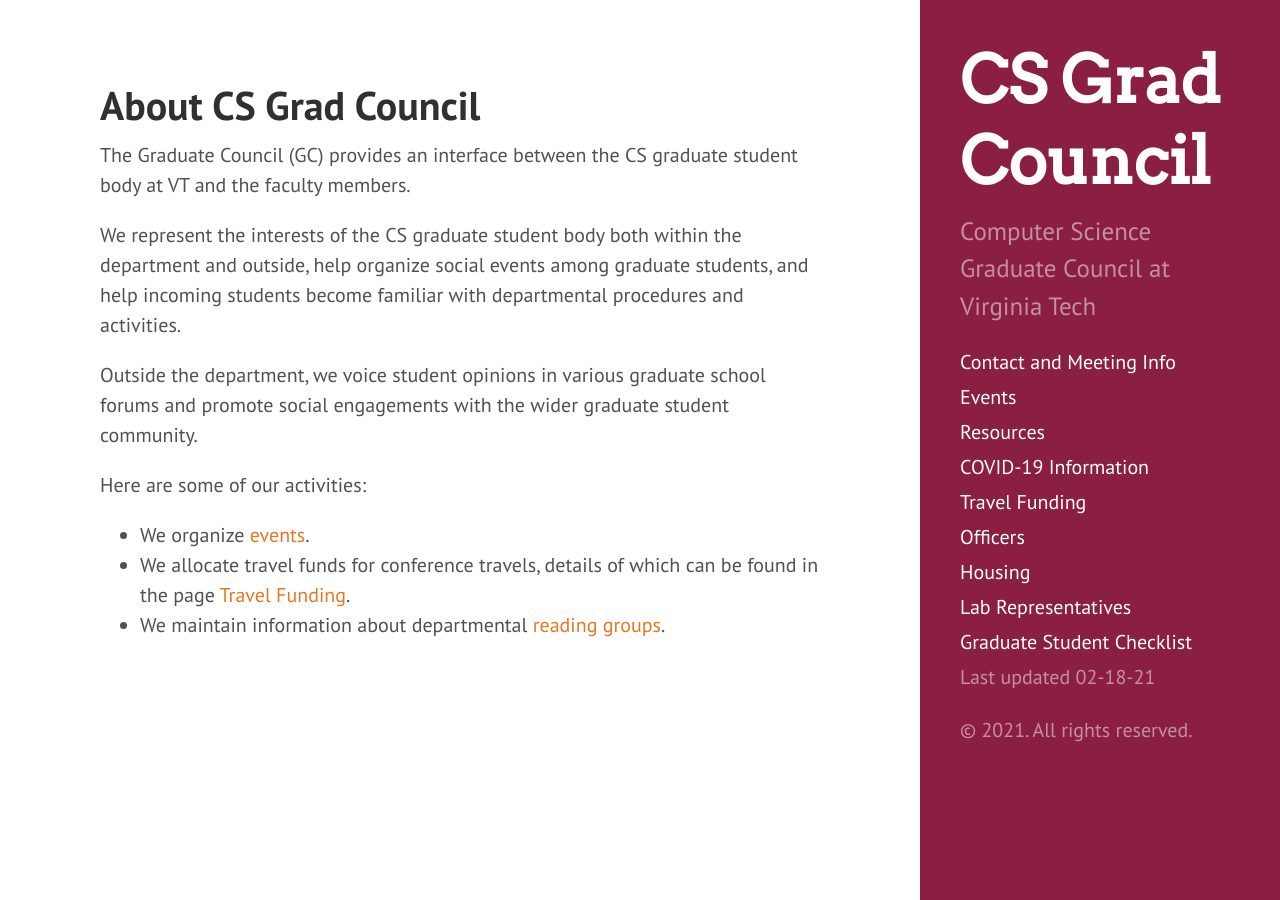
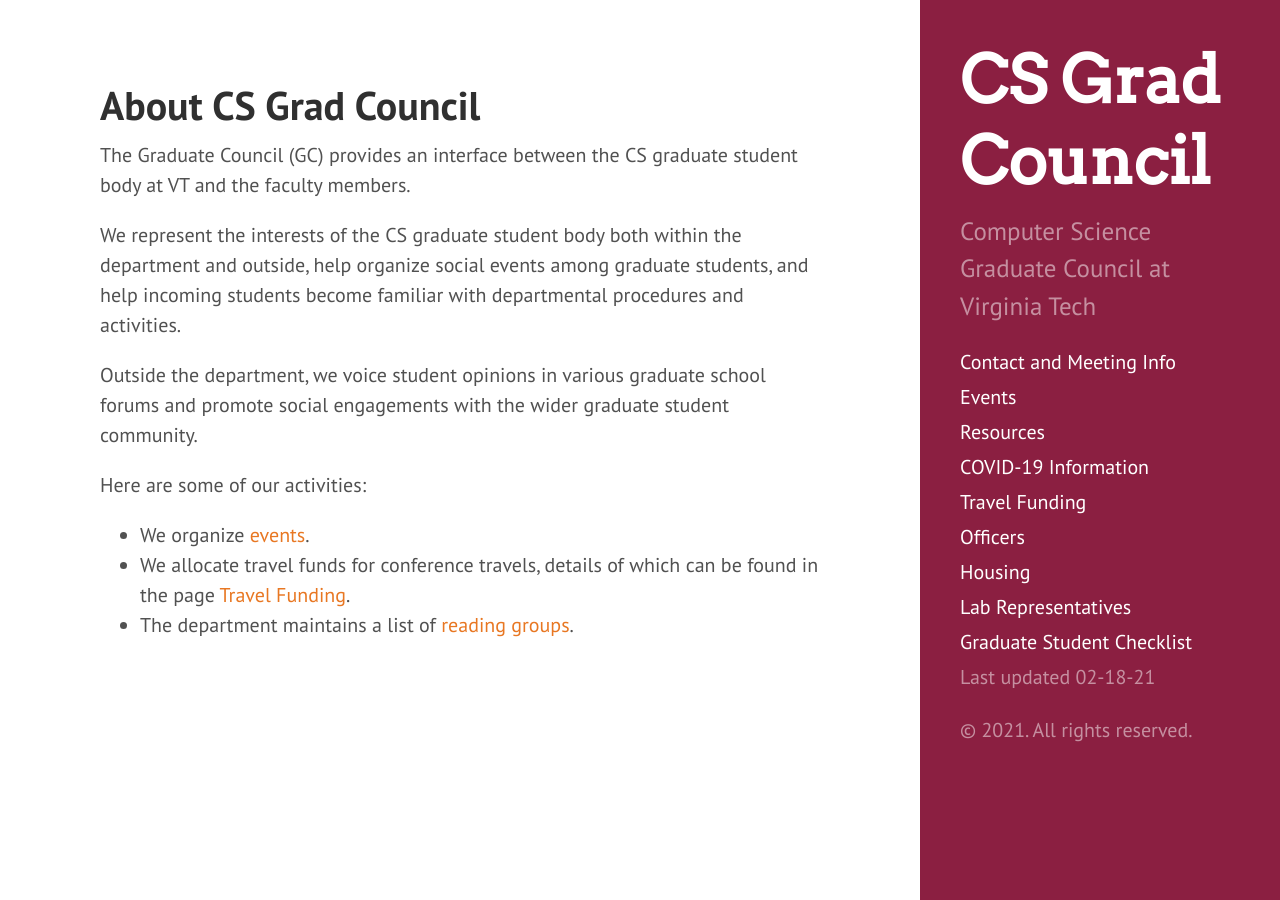
Before and after one commit to CSGraduateCouncil-VirginiaTech/csgc-website, a Jekyll site: the page built from index.md, in a window 1280 px wide. Built offline with Jekyll 4.4.1, drawn with Linux system fonts in a browser that asks for light colours.

Commit message:
Update index.md

```diff
--- a/index.md
+++ b/index.md
@@ -14,4 +14,4 @@
 Here are some of our activities:
 - We organize [events](/events/).
 - We allocate travel funds for conference travels, details of which can be found in the page [Travel Funding](/travel_funding/).
-- We maintain information about departmental [reading groups](https://cs.vt.edu/Research/ReadingGroups.html).
+- The department maintains a list of [reading groups](https://cs.vt.edu/Research/ReadingGroups.html).
```
